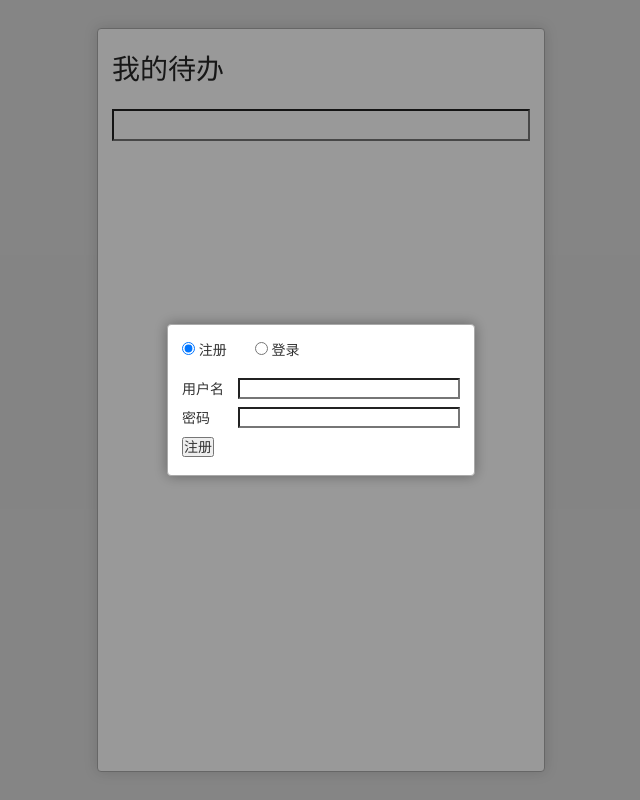
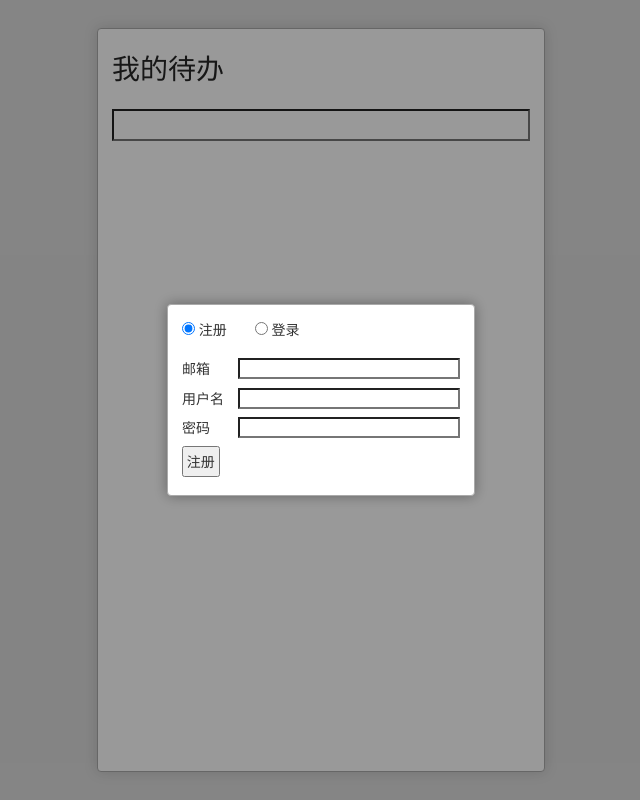
Before and after one commit to 808Mak1r/TodoList, a React (Create React App) app: page / in a window 1280 px wide. Shown: the whole page, without its empty margins (319-959 px from the left). Built offline with nearby package versions, Linux system fonts and the light colour scheme; what leancloud-storage would draw is missing.

Commit message:
注册时需要提供邮箱，以便找回密码

```diff
--- a/src/components/UserDialog.scss
+++ b/src/components/UserDialog.scss
@@ -43,7 +43,18 @@
 
       .actions {
         padding-left: 4em;
+        display: flex;
+        align-items: center;
+
+        button {
+          margin-right: .5em;
+        }
       }
+    }
+
+    button {
+      font: inherit;
+      padding: .2em;
     }
   }
 }
--- a/src/components/UserDialog.tsx
+++ b/src/components/UserDialog.tsx
@@ -7,6 +7,7 @@ import './UserDialog.scss'
 interface IUserDialogProps {
   selected: string,
   formData: {
+    email: string,
     username: string,
     password: string
   }
@@ -18,6 +19,7 @@ export default class UserDialog extends Component<any, IUserDialogProps>{
     this.state = {
       selected: 'signUp',
       formData: {
+        email: '',
         username: '',
         password: ''
       }
@@ -32,7 +34,7 @@ export default class UserDialog extends Component<any, IUserDialogProps>{
 
   signUp(e: any) {
     e.preventDefault()
-    let { username, password } = this.state.formData
+    let { email, username, password } = this.state.formData
     let success = (user: any) => {
       this.props.onSignUp.call(null, user)
     }
@@ -55,7 +57,7 @@ export default class UserDialog extends Component<any, IUserDialogProps>{
           break
       }
     }
-    signUp(username, password, success, error)
+    signUp(email, username, password, success, error)
   }
 
 
@@ -101,6 +103,13 @@ export default class UserDialog extends Component<any, IUserDialogProps>{
     let signUpForm = (
       <form className="signUp" onSubmit={this.signUp.bind(this)}> {/* 注册*/}
         <div className="row">
+          <label>邮箱</label>
+          <input type="text"
+            value={this.state.formData.email}
+            onChange={this.changeFormDate.bind(this, 'email')}
+          />
+        </div>
+        <div className="row">
           <label>用户名</label>
           <input type="text"
             value={this.state.formData.username}
@@ -137,6 +146,7 @@ export default class UserDialog extends Component<any, IUserDialogProps>{
         </div>
         <div className="row actions">
           <button type="submit">登录</button>
+          <a herf="javascript:;">忘记密码了？</a>
         </div>
       </form>
     )
--- a/src/config/leanCloud.tsx
+++ b/src/config/leanCloud.tsx
@@ -10,7 +10,7 @@ AV.init({
 
 export default AV
 
-export function signUp(username: string, password: string, successFn: { (user: any): void; call?: any; }, errorFn: { (error: any): void; call?: any; }) {
+export function signUp(email: string, username: string, password: string, successFn: { (user: any): void; call?: any; }, errorFn: { (error: any): void; call?: any; }) {
   // 新建 AVUser 对象实例
   var user = new AV.User()
   // 设置用户名
@@ -18,6 +18,7 @@ export function signUp(username: string, password: string, successFn: { (user: a
   // 设置密码
   user.setPassword(password)
   // 设置邮箱
+  user.setEmail(email)
   user.signUp().then(function (loginedUser) {
     let user = getUserFromAVUser(loginedUser)
     successFn.call(null, user)
```
